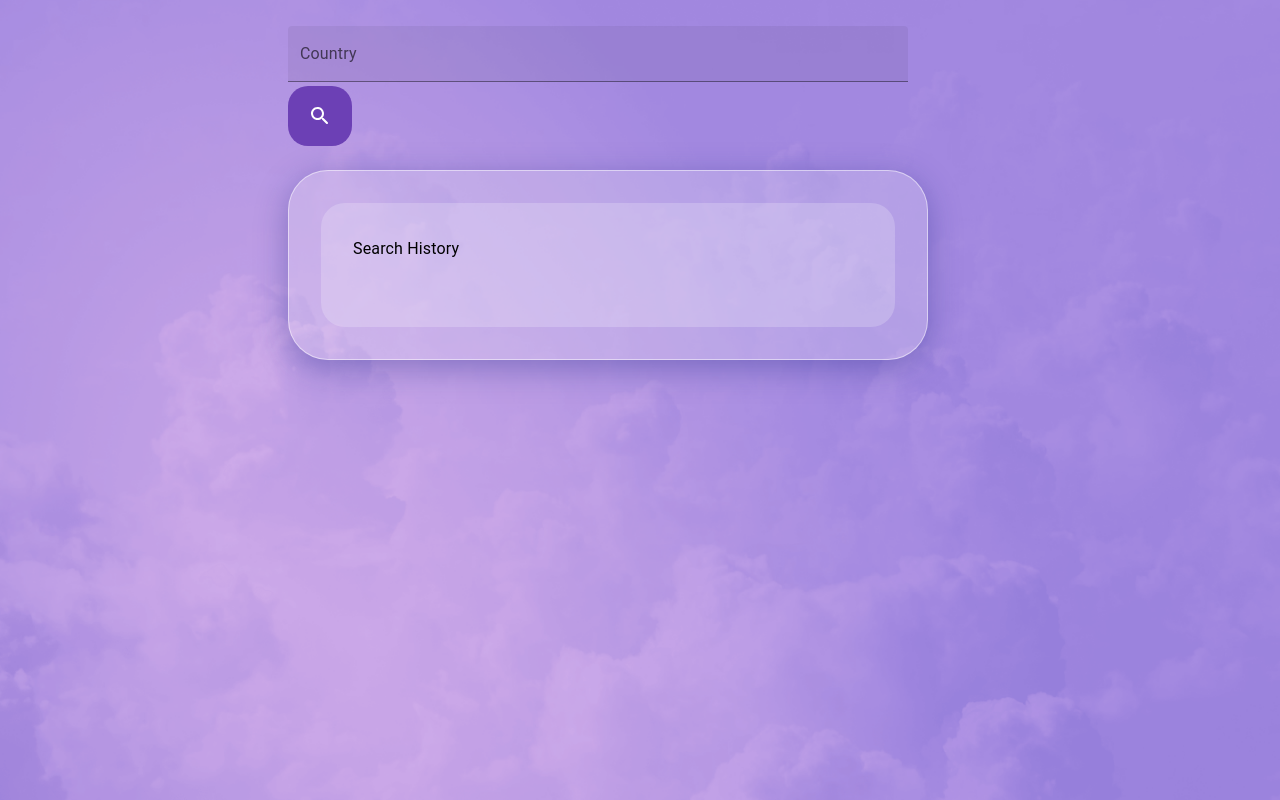
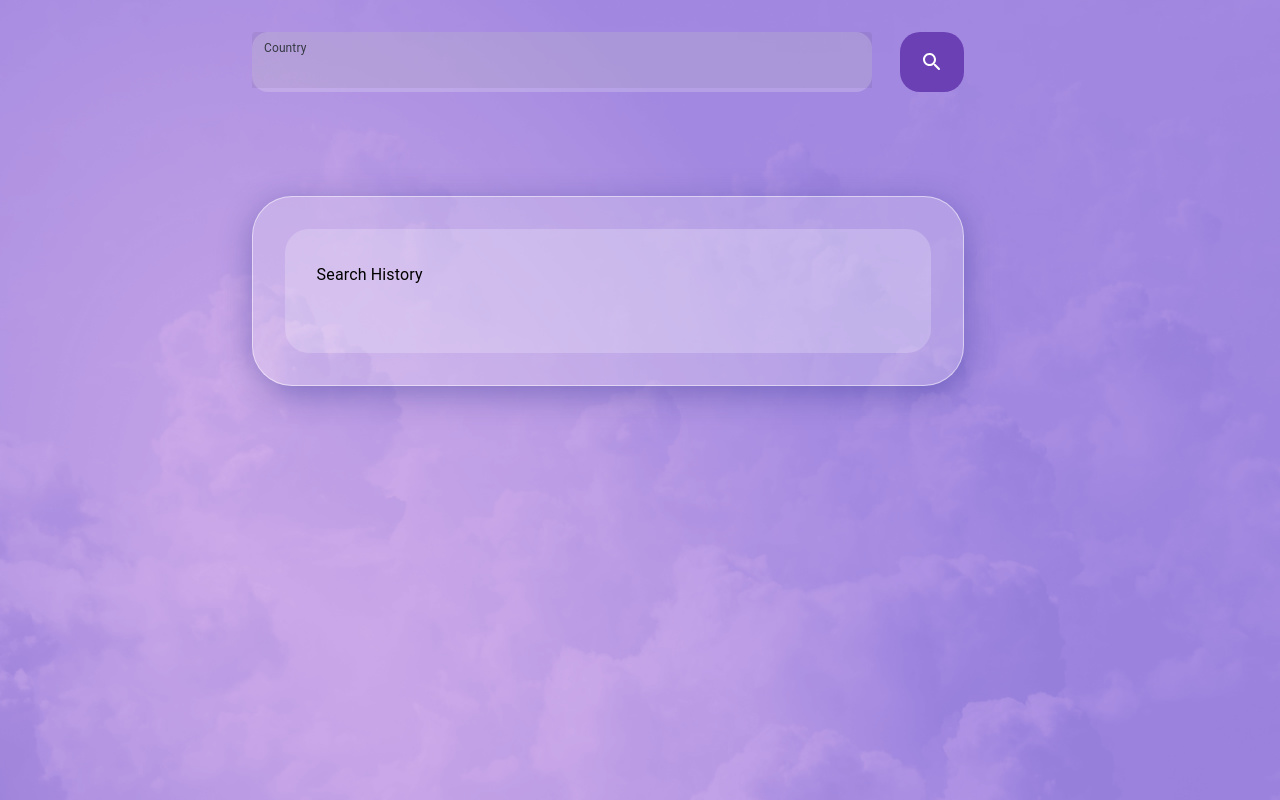
Before and after one commit to calvinlua/weather-app-react, a React (Vite) app: page / in a window 1280 px wide. Built offline with nearby package versions, Linux system fonts and the light colour scheme.

Commit message:
Update css changes on search box and search button

```diff
--- a/src/App.module.css
+++ b/src/App.module.css
@@ -18,12 +18,13 @@
 
   .content {
     display: flex;
-    margin-top: 26px;
+    margin-top: 2em;
     justify-content: center;
     width: 95%;
   }
 
   .main-content-box {
+    margin-top: 5em;
     padding: 2em;
     background-color: var(--main-container-color);
     box-shadow: 0 8px 32px 0 rgba(31, 38, 135, 0.37);
--- a/src/components/common/atom/SearchBar.tsx/SearchBar.module.css
+++ b/src/components/common/atom/SearchBar.tsx/SearchBar.module.css
@@ -2,12 +2,25 @@
   display: flex;
   width: 620px;
   height: 60px;
-  margin-right: 20px;
-  border-radius: 20px;
+  margin-right: 1.8em;
+  border-radius: 1em;
+  background-color: var(--search-bar-background-color) !important;
+}
+
+.search-field {
+  background: rgb(255, 255, 255, 0);
+  /* color: white !important; */
+  input,
+  select,
+  textarea {
+    color: var(--text-color);
+  }
 }
 
 .search-button {
+  background-color: var(--search-icon-background-color) !important;
   display: flex;
   width: 60px;
   height: 60px;
+  border-radius: 20px !important;
 }
--- a/src/components/common/atom/SearchBar.tsx/SearchBar.tsx
+++ b/src/components/common/atom/SearchBar.tsx/SearchBar.tsx
@@ -1,8 +1,7 @@
 import { SearchRounded } from "@mui/icons-material";
-import { Autocomplete, Button, Stack, TextField } from "@mui/material";
+import { Autocomplete, Button, TextField } from "@mui/material";
 import { FormEvent } from "react";
 import { countries } from "../../../../constants/countries";
-
 import classes from "./SearchBar.module.css";
 
 const SearchBar = (props: {
@@ -10,9 +9,8 @@ const SearchBar = (props: {
   handleSearch: (e: FormEvent<HTMLFormElement>) => void;
 }) => {
   return (
-    <>
-      <Stack direction={"row"} gap={3}>
-        <form onSubmit={props.handleSearch}>
+    <div>
+      <form onSubmit={props.handleSearch} style={{ display: "flex " }}>
         <>
           <Autocomplete
             className={classes["input-box"]}
@@ -26,33 +24,23 @@ const SearchBar = (props: {
             renderInput={(params) => (
               <TextField
                 {...params}
+                variant="filled"
+                focused
+                InputProps={{ disableUnderline: true }}
                 id="filled-basic"
                 label="Country"
-                  variant="filled"
+                className={classes["search-field"]}
               />
             )}
           />
         </>
         <>
-            <Button
-              className={classes["search-button"]}
-              sx={{
-                color: "primary.main",
-                backgroundColor: "primary.light",
-                borderRadius: "20px",
-              }}
-              type="submit"
-            >
-              <SearchRounded
-                sx={{
-                  color: "white",
-                }}
-              />
+          <Button className={classes["search-button"]} type="submit">
+            <SearchRounded sx={{ color: "white" }} />
           </Button>
         </>
       </form>
-      </Stack>
-    </>
+    </div>
   );
 };
 
--- a/src/index.css
+++ b/src/index.css
@@ -8,7 +8,6 @@ body,
 /* Default (light mode) */
 :root {
   font-family: NotoSan;
-
   --search-title-color: rgba(0, 0, 0, 0.4);
   --search-icon-background-color: var(--primary-color);
   --search-bar-background-color: rgba(255, 255, 255, 0.2);
@@ -19,7 +18,7 @@ body,
 
   --primary-color: rgba(108, 64, 181, 1);
   --display-weather-subtitle: rgba(102, 102, 102, 1);
-
+  --text-color: black;
   color: black;
 }
 
@@ -33,6 +32,7 @@ body,
     --main-container-color: rgba(26, 26, 26, 0.3);
     --list-container-color: rgba(26, 26, 26, 0.5);
     --list-container-icons: rgba(26, 26, 26, 0.5);
+    --text-color: white;
 
     color: white;
   }
```
Lines whose indentation alone changed are shown as unchanged.
